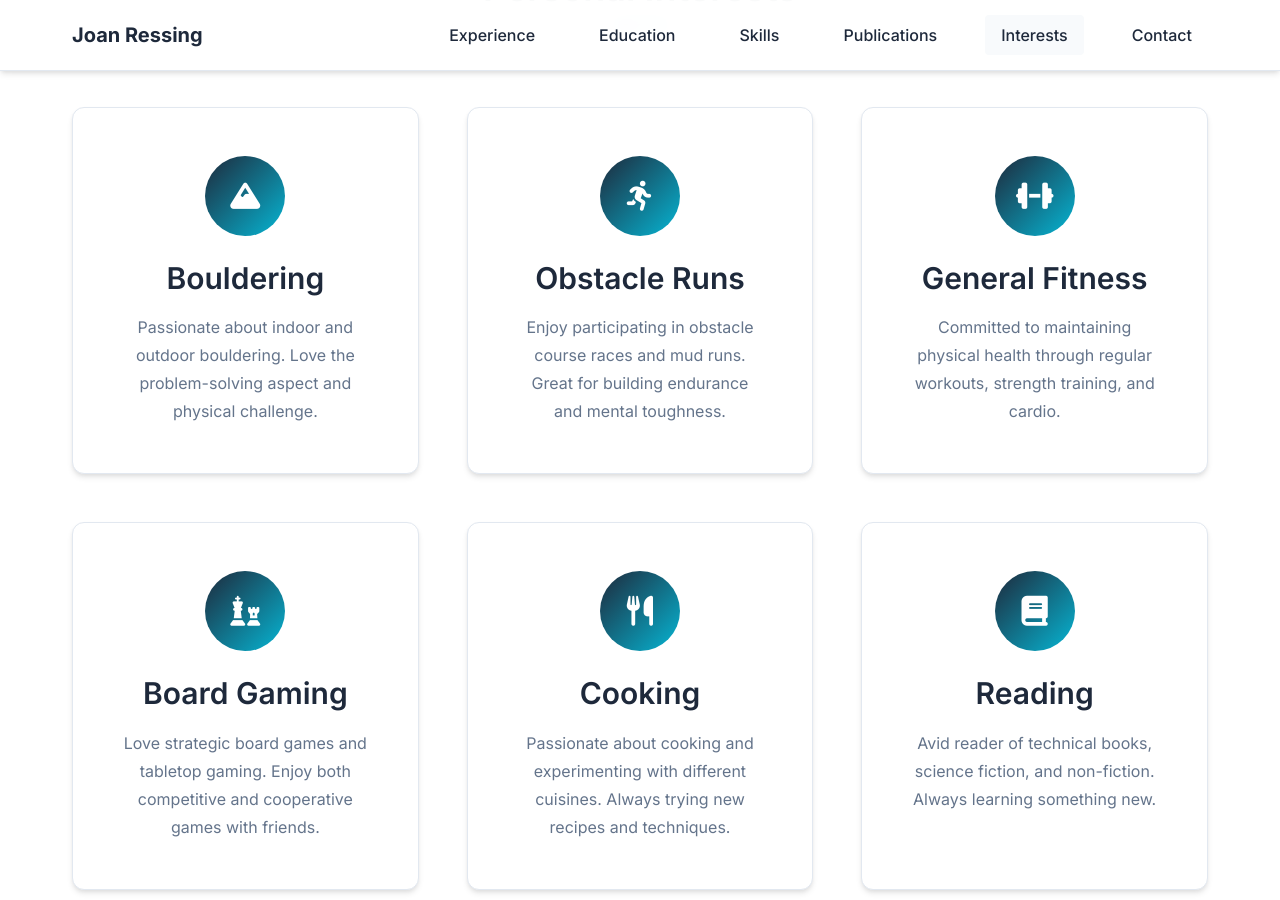
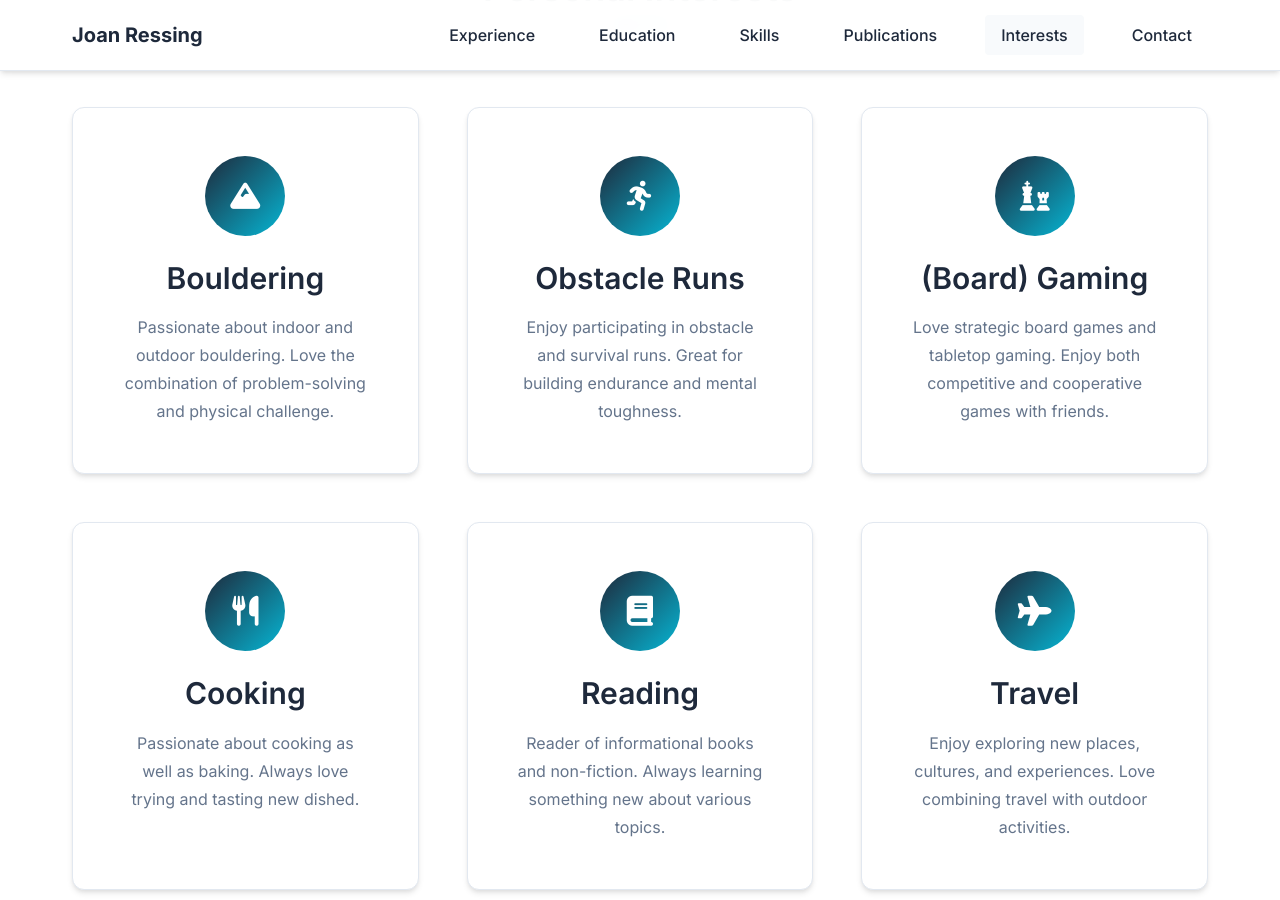
Before and after one commit to JoanRessing/joanressing.github.io, a Jekyll site: the page built from index.html, in a window 1280 px wide and 900 px high, scrolled down 8695 px. Built offline with Jekyll 4.4.1, drawn with Linux system fonts in a browser that asks for light colours; some of the changed text lies outside the part shown.

Commit message:
updated interests

```diff
--- a/_data/interests.yml
+++ b/_data/interests.yml
@@ -1,30 +1,22 @@
 - name: "Bouldering"
   icon: "fas fa-mountain"
-  description: "Passionate about indoor and outdoor bouldering. Love the problem-solving aspect and physical challenge."
+  description: "Passionate about indoor and outdoor bouldering. Love the combination of problem-solving and physical challenge."
 
 - name: "Obstacle Runs"
   icon: "fas fa-running"
-  description: "Enjoy participating in obstacle course races and mud runs. Great for building endurance and mental toughness."
+  description: "Enjoy participating in obstacle and survival runs. Great for building endurance and mental toughness."
 
-- name: "General Fitness"
-  icon: "fas fa-dumbbell"
-  description: "Committed to maintaining physical health through regular workouts, strength training, and cardio."
-
-- name: "Board Gaming"
+- name: "(Board) Gaming"
   icon: "fas fa-chess"
   description: "Love strategic board games and tabletop gaming. Enjoy both competitive and cooperative games with friends."
 
 - name: "Cooking"
   icon: "fas fa-utensils"
-  description: "Passionate about cooking and experimenting with different cuisines. Always trying new recipes and techniques."
+  description: "Passionate about cooking as well as baking. Always love trying and tasting new dished."
 
 - name: "Reading"
   icon: "fas fa-book"
-  description: "Avid reader of technical books, science fiction, and non-fiction. Always learning something new."
-
-- name: "Learning & Exploring"
-  icon: "fas fa-lightbulb"
-  description: "Constantly curious about new technologies, methodologies, and ideas. Love taking on new challenges."
+  description: "Reader of informational books and non-fiction. Always learning something new about various topics."
 
 - name: "Travel"
   icon: "fas fa-plane"
```
